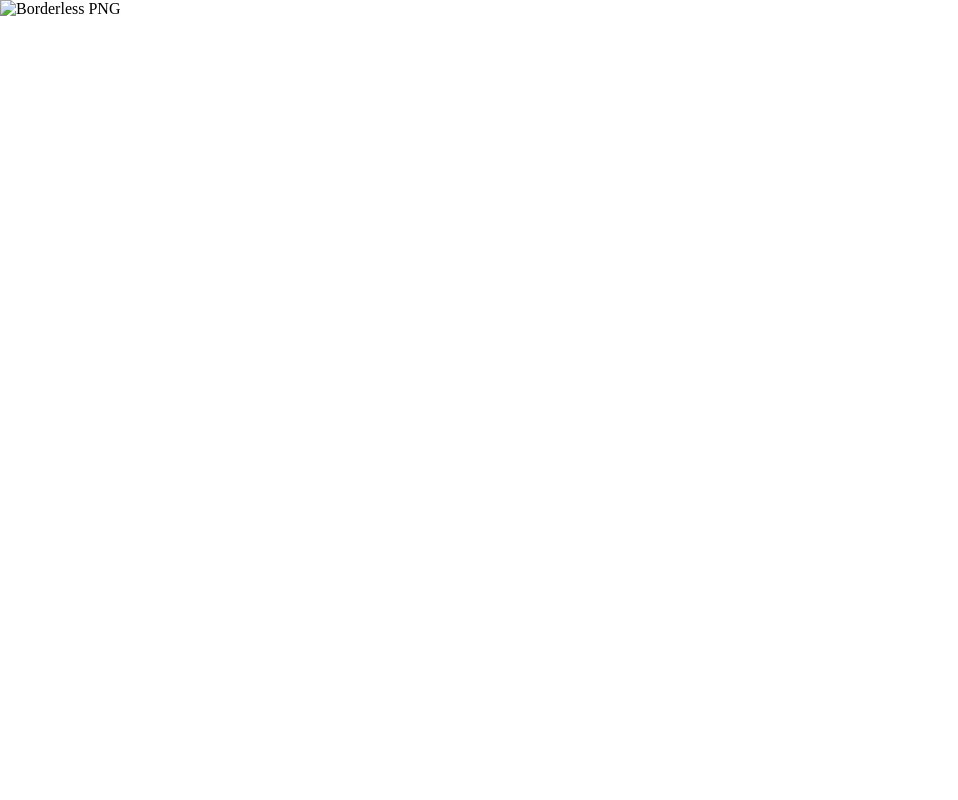
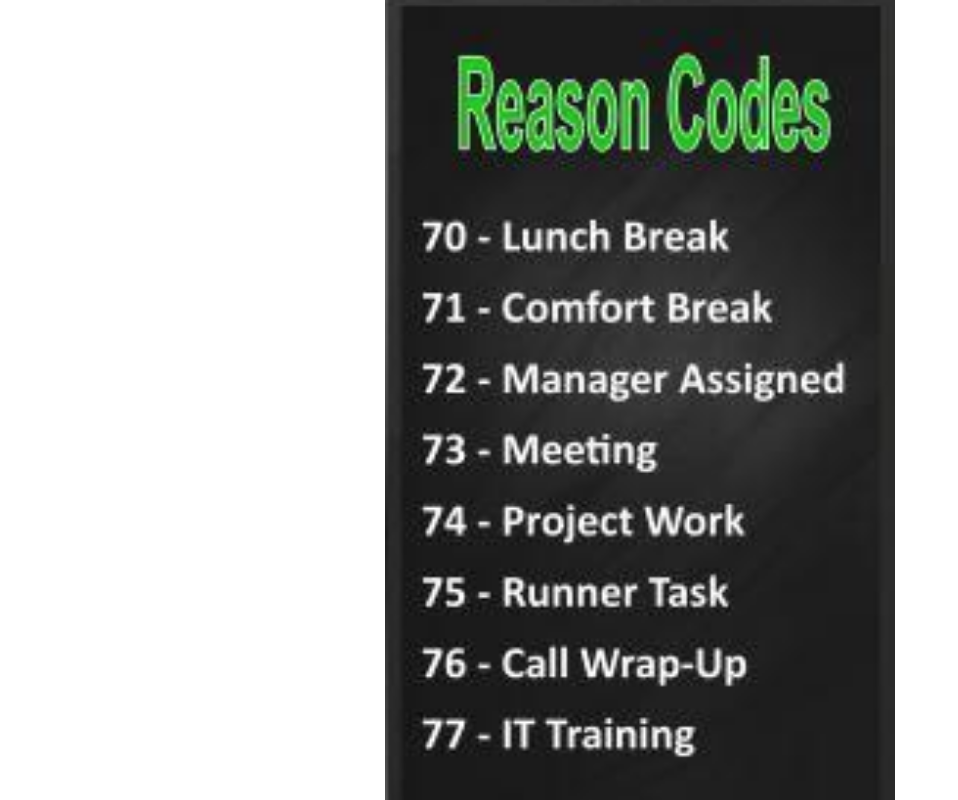
Before and after one commit to tmeeson-wmas/tmeeson-wmas.github.io, a plain HTML site: page index.html in a window 1280 px wide. Shown: the whole page, without its empty margins (0-958 px from the left). Drawn offline with Linux system fonts and the light colour scheme.

Commit message:
Update index.html
Add path

```diff
--- a/index.html
+++ b/index.html
@@ -17,6 +17,6 @@
 </style>
 </head>
 <body>
-<img src="" alt="Borderless PNG">
+<img src="https://github.com/tmeeson-wmas/tmeeson-wmas.github.io/blob/main/Reason%20Codes.png?raw=true" alt="Borderless PNG">
 </body>
 </html>
```
